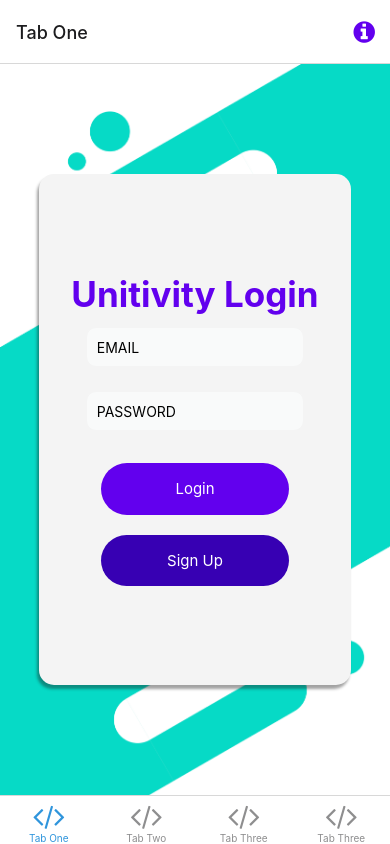
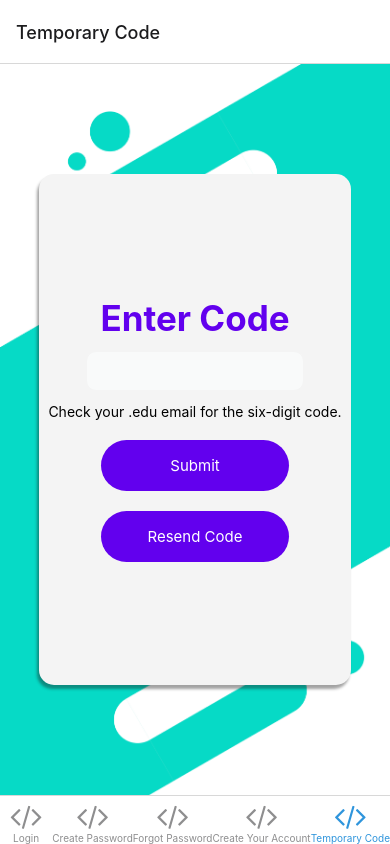
Before and after one commit to SebastianAlejos/Unitivity, a React Native app: screen /TabFive in a window 390 px wide. Built offline with nearby package versions, Linux system fonts and the light colour scheme; what expo-linking would draw is missing.

Commit message:
Added tab five and changed tab titles

```diff
--- a/navigation/index.tsx
+++ b/navigation/index.tsx
@@ -18,6 +18,7 @@ import TabOneScreen from '../screens/TabOneScreen';
 import TabTwoScreen from '../screens/TabTwoScreen';
 import TabThreeScreen from '../screens/TabThreeScreen';
 import TabFourScreen from '../screens/TabFourScreen';
+import TabFiveScreen from '../screens/TabFiveScreen';
 import { RootStackParamList, RootTabParamList, RootTabScreenProps } from '../types';
 import LinkingConfiguration from './LinkingConfiguration';
 
@@ -68,7 +69,7 @@ function BottomTabNavigator() {
         name="TabOne"
         component={TabOneScreen}
         options={({ navigation }: RootTabScreenProps<'TabOne'>) => ({
-          title: 'Tab One',
+          title: 'Login',
           tabBarIcon: ({ color }) => <TabBarIcon name="code" color={color} />,
           headerRight: () => (
             <Pressable
@@ -90,7 +91,7 @@ function BottomTabNavigator() {
         name="TabTwo"
         component={TabTwoScreen}
         options={{
-          title: 'Tab Two',
+          title: 'Create Password',
           tabBarIcon: ({ color }) => <TabBarIcon name="code" color={color} />,
         }}
       />
@@ -98,7 +99,7 @@ function BottomTabNavigator() {
         name="TabThree"
         component={TabThreeScreen}
         options={{
-          title: 'Tab Three',
+          title: 'Forgot Password',
           tabBarIcon: ({ color }) => <TabBarIcon name="code" color={color} />,
         }}
       />
@@ -106,7 +107,15 @@ function BottomTabNavigator() {
         name="TabFour"
         component={TabFourScreen}
         options={{
-          title: 'Tab Three',
+          title: 'Create Your Account',
+          tabBarIcon: ({ color }) => <TabBarIcon name="code" color={color} />,
+        }}
+      />
+      <BottomTab.Screen
+        name="TabFive"
+        component={TabFiveScreen}
+        options={{
+          title: 'Temporary Code',
           tabBarIcon: ({ color }) => <TabBarIcon name="code" color={color} />,
         }}
       />
--- a/types.tsx
+++ b/types.tsx
@@ -29,6 +29,7 @@ export type RootTabParamList = {
   TabTwo: undefined;
   TabThree: undefined;
   TabFour: undefined;
+  TabFive: undefined;
 };
 
 export type RootTabScreenProps<Screen extends keyof RootTabParamList> = CompositeScreenProps<
```
